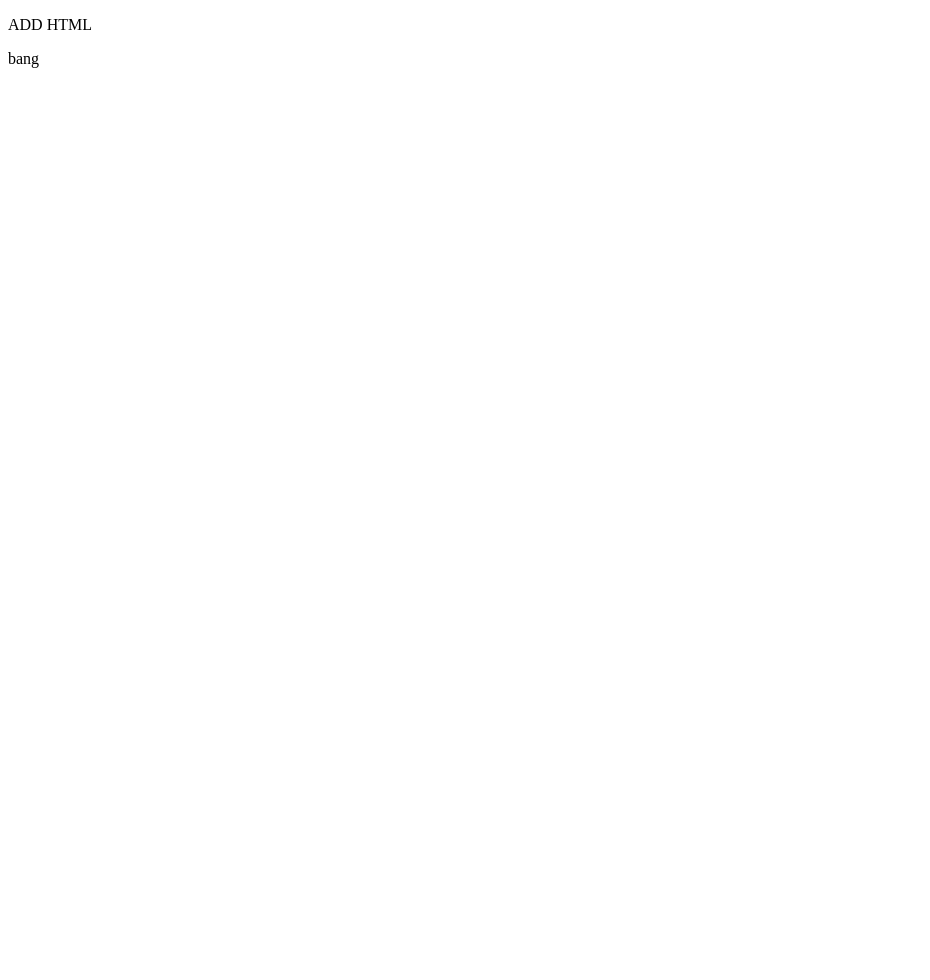
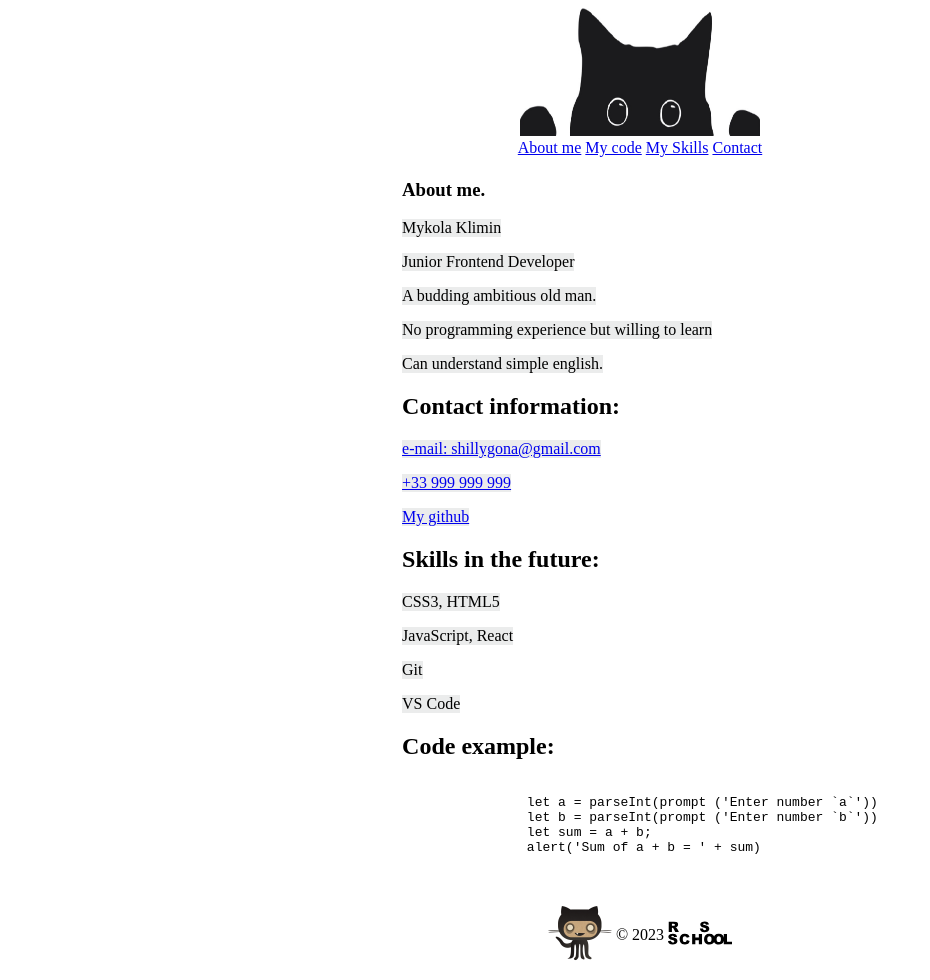
Before and after one commit to Nikitikitavy/rsschool-cv, a plain HTML site: page index.html in a window 1280 px wide. Shown: the whole page, without its empty margins (0-930 px from the left). Before the commit the page ends 800 px from the top, so only its background shows below. Drawn offline with Linux system fonts and the light colour scheme.

Commit message:
init:  index.html index.js style.css

```diff
--- a/index.html
+++ b/index.html
@@ -1,12 +1,81 @@
 <!DOCTYPE html>
 <html lang="en">
 <head>
+    <link rel="stylesheet" href="./styles/style.css">
     <meta charset="UTF-8">
     <meta name="viewport" content="width=device-width, initial-scale=1.0">
     <title>Document</title>
 </head>
 <body>
-    <p>ADD HTML</p>
-    <p>bang</p>
+    <header><img src="./img/Avatar_CV.jpg" alt="avatar" width="240" height="128"></header>
+<nav>
+    <table>
+    <tbody>
+    <tr>
+        <td><a href="#about_me">About me</a></td>
+        <td><a href="#my_code">My code</a></td>
+        <td><a href="#my_skills">My Skills</a></td>
+        <td><a href="#contact">Contact</a></td>
+    </tr>
+</tbody>
+</table>
+</nav>
+<main>
+    <article >
+        <section id="about_me">
+        <h1>About me.</h1>
+        <p>Mykola Klimin</p>
+        <p>Junior Frontend Developer</p>
+        <p>A budding ambitious old man.</p>
+        <p>No programming experience but willing to learn</p>
+        <p>Can understand simple english.</p>
+    </section>
+
+        <section id="contact">
+        <h2>Contact information:</h2>
+        <p><a href="mailto: shillygona@gmail.com">e-mail: shillygona@gmail.com</a></p>
+        <p><a href="tel:33-999-999-999"> +33 999 999 999</a></p>
+        <p><a href="https://nikitikitavy.github.io/rsschool-cv/cv">My github</a></p>
+
+        </section>
+        <section id="my_skills">
+            <h2>Skills in the future:</h2>
+            <p>CSS3, HTML5</p>
+            <p>JavaScript, React</p>
+            <p>Git</p>
+            <p>VS Code</p>
+
+        </section>
+        <section id="my_code">
+            <h2>Code example:</h2>
+            <pre><code language-javascript>
+                let a = parseInt(prompt ('Enter number `a`'))
+                let b = parseInt(prompt ('Enter number `b`'))
+                let sum = a + b;
+                alert('Sum of a + b = ' + sum)
+            </code>
+            </pre>
+
+        </section>
+    </article>
+</main>
+
+
+
+
+<footer>
+    <table>
+        <tbody>
+        <tr>
+            <td><a href="https://github.com/Nikitikitavy" id="gh_link"><img src="./img/github.png" alt="Github" width="64" height="64"></a></td>
+            <td>© 2023</td>
+            <td><a href="https://rs.school/js/" id="rs_school"><img src="./img/rs_school.svg" alt="rsschool" width="64" height="64"></a></td>
+
+        </tr>
+    </tbody>
+    </table>
+
+
+    </footer>
 </body>
 </html>
--- a/style.css
+++ /dev/null
@@ -1,4 +0,0 @@
-p{
-    color: brown;
-    font-size: 40px;
-}
--- /dev/null
+++ b/styles/style.css
@@ -0,0 +1,12 @@
+header, nav, main, footer{
+    display: flex;
+    justify-content: center;
+    align-items: center;
+}
+
+
+
+p{
+    background-color: rgba(189, 191, 192, .3) ;
+    max-width: fit-content;
+}
```
Also changed, not shown: img/github.png (added), img/rs_school.svg (added), scripts/index.js (added).
